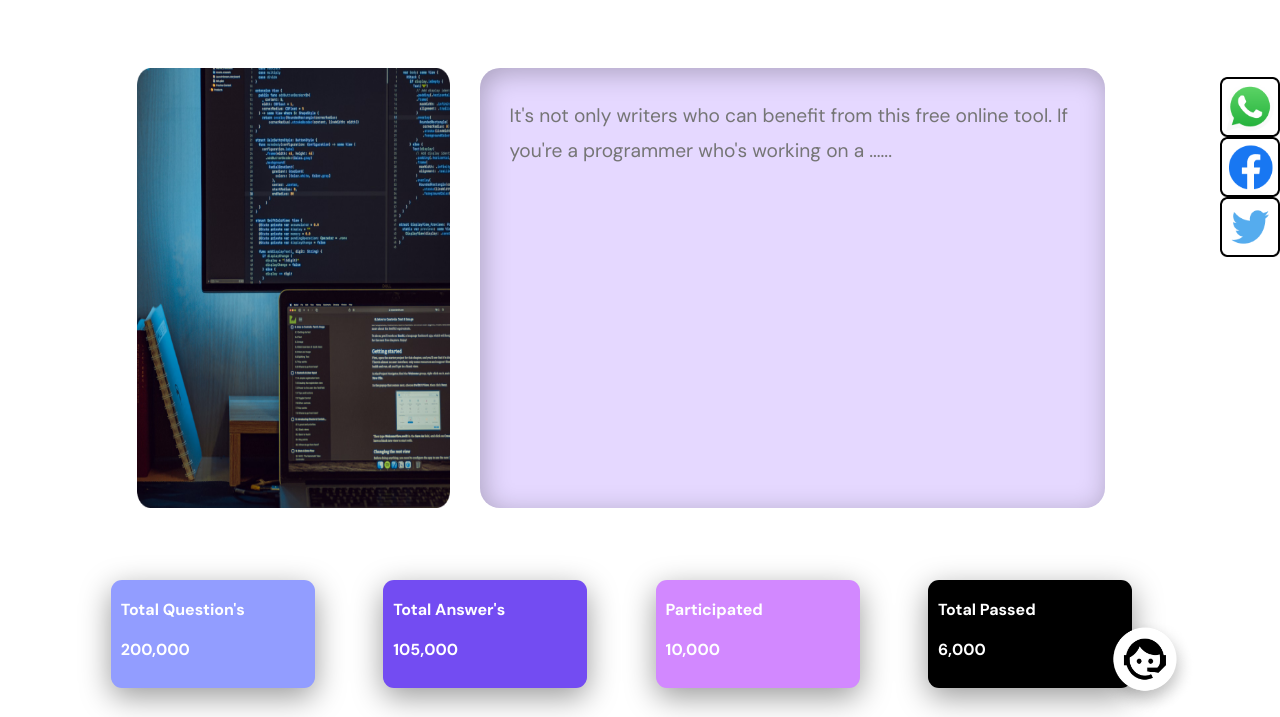
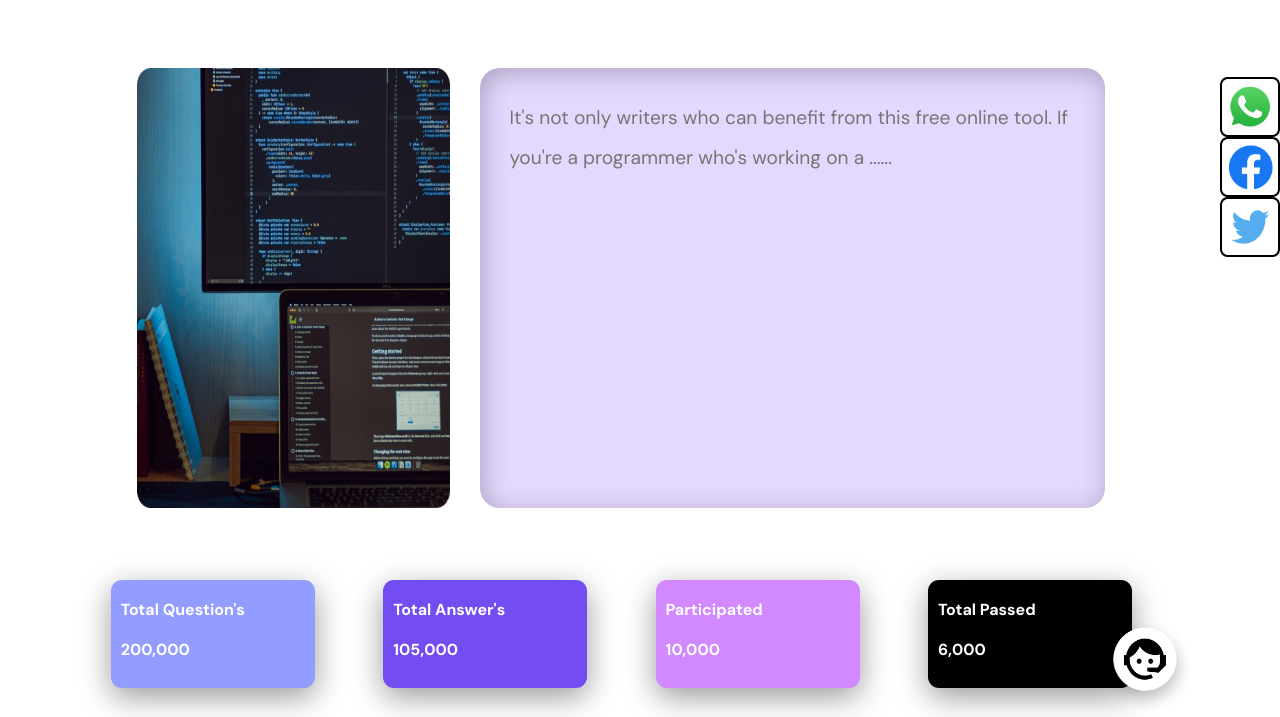
Before and after one commit to arslaan07/Micro-project-2, a plain HTML site: page index.html in a window 1280 px wide. Shown: the part 83-800 px from the top of the page. Drawn offline with Linux system fonts and the light colour scheme; a web font is replaced by a local one.

Commit message:
input area line height increased

```diff
--- a/style.css
+++ b/style.css
@@ -133,7 +133,7 @@ main {
     font-weight: 400;
     font-size: 1.2rem;
     padding: 30px;
-    line-height: 35px;
+    line-height: 40px;
     color: #6F7373;
     box-shadow: inset 3px 5px 27px #00000040;
     outline: none;
```
